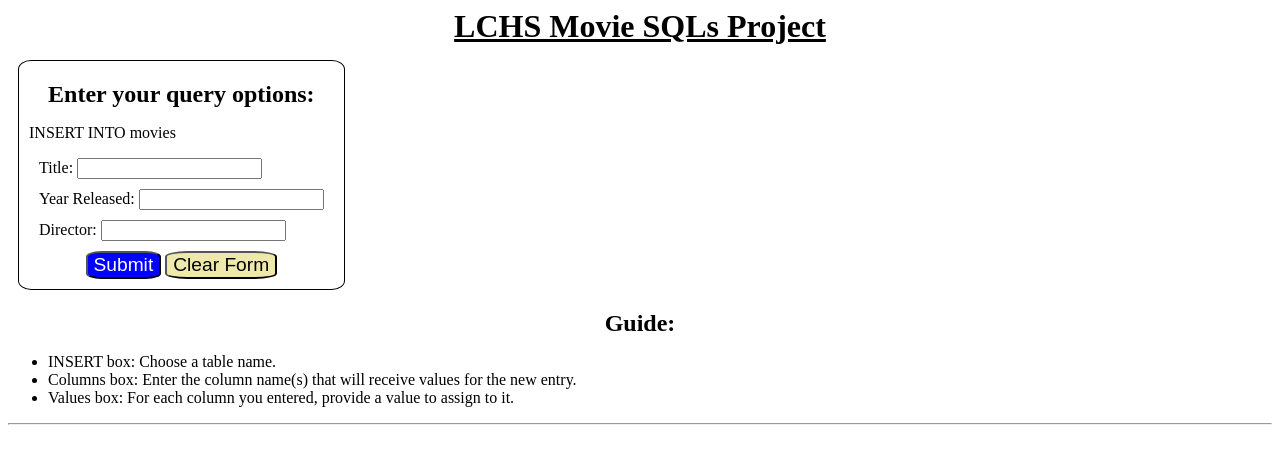
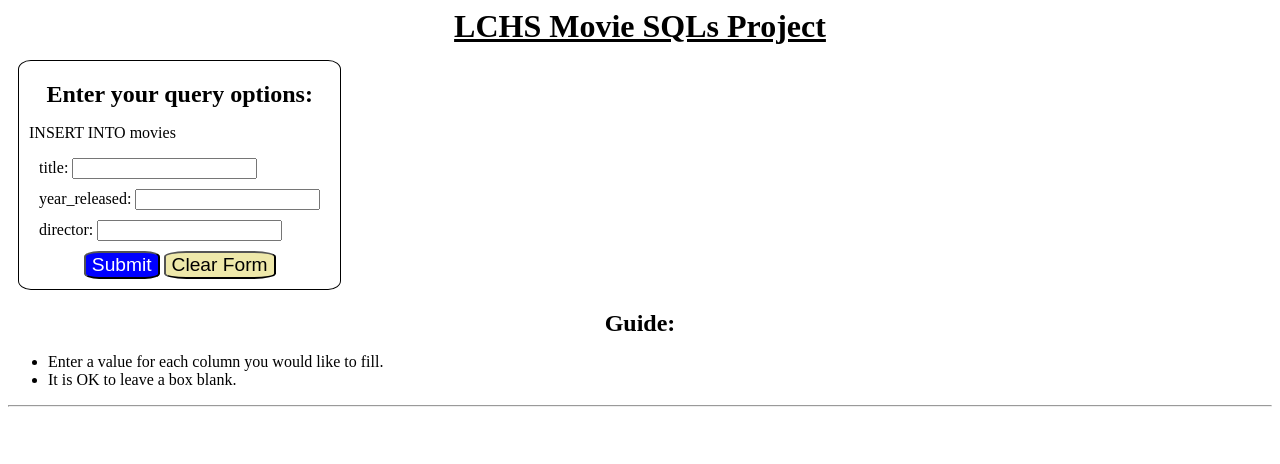
Before and after one commit to LaunchCodeEducation/LCHS_movie_sql_project, a Flask app: page /insert in a window 1280 px wide. Shown: the top 464 px of the page. Run offline with Flask 2, Linux system fonts and the light colour scheme; the visitor is signed in with stand-in values (Sample User, id 1).

Commit message:
More updates to insert query functionality.

```diff
--- a/main.py
+++ b/main.py
@@ -51,39 +51,50 @@ def display_results():
 @app.route('/select', methods=['GET', 'POST'])
 def select_query():
     if request.method == 'POST':
-        columns = request.form['columns']
+        checked_columns = request.form.getlist('columns')
         table = session['table']
         condition = request.form['condition']
+        if len(checked_columns) == 0:
+            columns = '*'
+        else:
+            columns = ''
+            for column in checked_columns:
+                columns += column.lower() + ', '
+            columns = columns.strip()[:-1]
         sql_query = f"SELECT {columns} FROM {table}"
         if condition != '':
             sql_query += f" WHERE {condition}"
     else:
-        if session['table'] == 'movies':
-            columns = [['Title', 'text'], ['Year Released', 'number'], ['Director', 'text']]
-        elif session['table'] == 'directors':
-            columns = [['Last Name', 'text'], ['First Name', 'text'], ['Country', 'text']]
-        else:
-            columns = [['Last Name', 'text'], ['First Name', 'text']]
         sql_query = ''
 
+    if session['table'] == 'movies':
+        columns = [['title', 'text'], ['year_released', 'number'], ['director', 'text']]
+    elif session['table'] == 'directors':
+        columns = [['last_name', 'text'], ['first_name', 'text'], ['country', 'text']]
+    else:
+        columns = []
     return render_template("select.html", tab_title = "Movie SQL Project", sql_query = sql_query, columns = columns)
 
 @app.route('/insert', methods=['GET', 'POST'])
 def insert_query():
     if request.method == 'POST':
-        columns = request.form['columns']
-        table = request.form['table']
-        values = request.form['values']
+        table = session['table']
+        if table == 'movies':
+            pass
+        elif table == 'directors':
+            pass
+        else:
+            pass
         sql_query = f"INSERT INTO {table} ({columns}) VALUES ({values})"
     else:
-        if session['table'] == 'movies':
-            columns = [['Title', 'text'], ['Year Released', 'number'], ['Director', 'text']]
-        elif session['table'] == 'directors':
-            columns = [['Last Name', 'text'], ['First Name', 'text'], ['Country', 'text']]
-        else:
-            columns = []
         sql_query = ''
 
+    if session['table'] == 'movies':
+        columns = [['title', 'text'], ['year_released', 'number'], ['director', 'text']]
+    elif session['table'] == 'directors':
+        columns = [['last_name', 'text'], ['first_name', 'text'], ['country', 'text']]
+    else:
+        columns = []
     return render_template("insert.html", tab_title = "Movie SQL Project", sql_query = sql_query, columns = columns)
 
 if __name__ == '__main__':
--- a/templates/insert.html
+++ b/templates/insert.html
@@ -14,9 +14,8 @@
 </form>
 <h2>Guide:</h2>
 <ul>
-    <li>INSERT box: Choose a table name.</li>
-    <li>Columns box: Enter the column name(s) that will receive values for the new entry.</li>
-    <li>Values box: For each column you entered, provide a value to assign to it.</li>
+    <li>Enter a value for each column you would like to fill.</li>
+    <li>It is OK to leave a box blank.</li>
 </ul>
 <hr>
 <h1>{{sql_query}}</h1>
--- a/templates/select.html
+++ b/templates/select.html
@@ -5,7 +5,7 @@
     <h2>Enter your query options:</h2>
     <p>SELECT
         {% for column in columns %}
-            <label><input name="{{column[0]}}" type="checkbox" name="columns" required/> {{column[0]}}</label>
+            <label><input value="{{column[0].lower()}}" type="checkbox" name="columns"/> {{column[0]}}</label>
         {% endfor %}
 
         FROM {{session['table']}} <br>
@@ -22,5 +22,5 @@
     <li>WHERE box: (Optional) Add a condition to narrow the search results.</li>
 </ul>
 <hr>
-<h1>{{sql_query}}</h1>
+<h2>{{sql_query}}</h2>
 {% endblock %}
```
